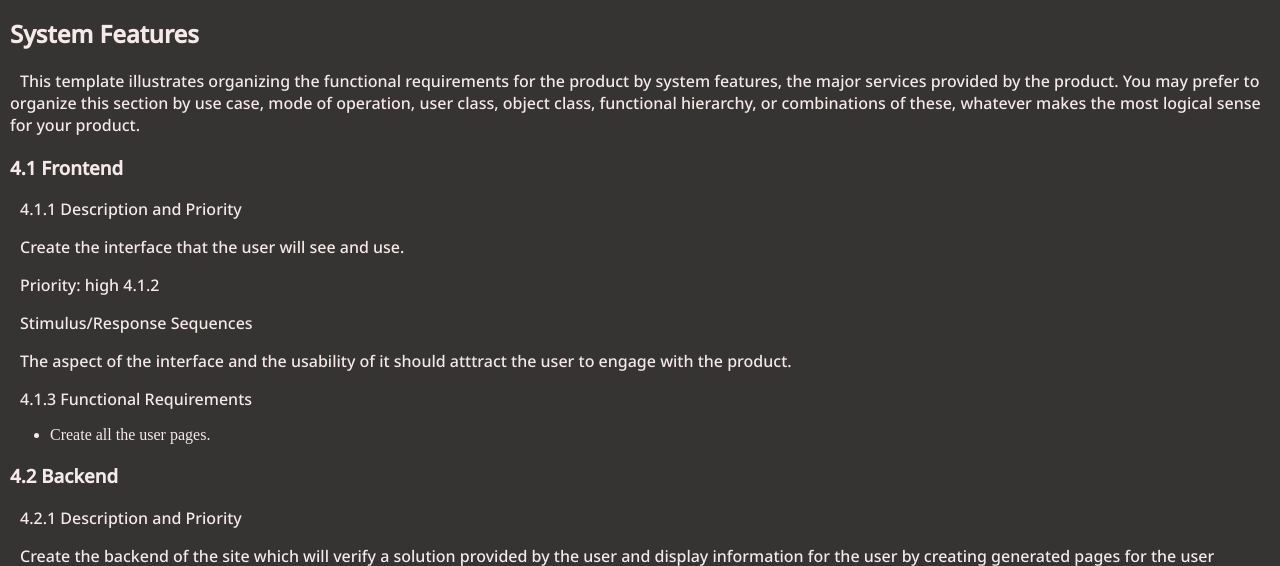
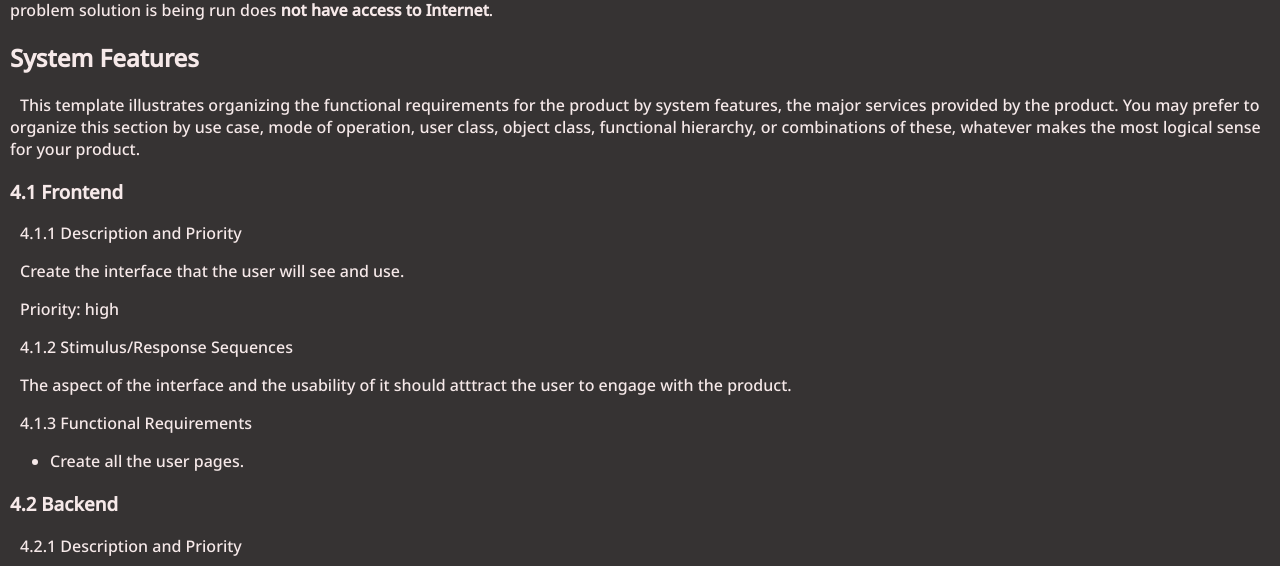
Before and after one commit to ValeuDoamne/In-form-atiX, a PHP site: page /help.html in a window 1280 px wide. Shown: the part 2838-3404 px from the top of the page. Run offline with PHP 8.4, Linux system fonts and the light colour scheme.

Commit message:
Error in setting <p> and set <li> to same font

```diff
--- a/assets/css/style.css
+++ b/assets/css/style.css
@@ -7,7 +7,7 @@ body {
     color: #F6E9E9;
 }
 
-a, h2, h3, h4, p {
+a, h2, h3, h4, p, li {
     font-family: 'Noto Sans', sans-serif;
 }
 
--- a/help.html
+++ b/help.html
@@ -202,8 +202,8 @@
 		<h3 id="41-frontend">4.1 Frontend</h3>
 		<p>4.1.1 Description and Priority</p>
 		<p>Create the interface that the user will see and use.</p>
-		<p>Priority: high 4.1.2</p>
-		<p>Stimulus/Response Sequences</p>
+		<p>Priority: high</p>
+		<p>4.1.2 Stimulus/Response Sequences</p>
 		<p>The aspect of the interface and the usability of it should atttract the user
 		to engage with the product.</p>
 		<p>4.1.3 Functional Requirements</p>
```
